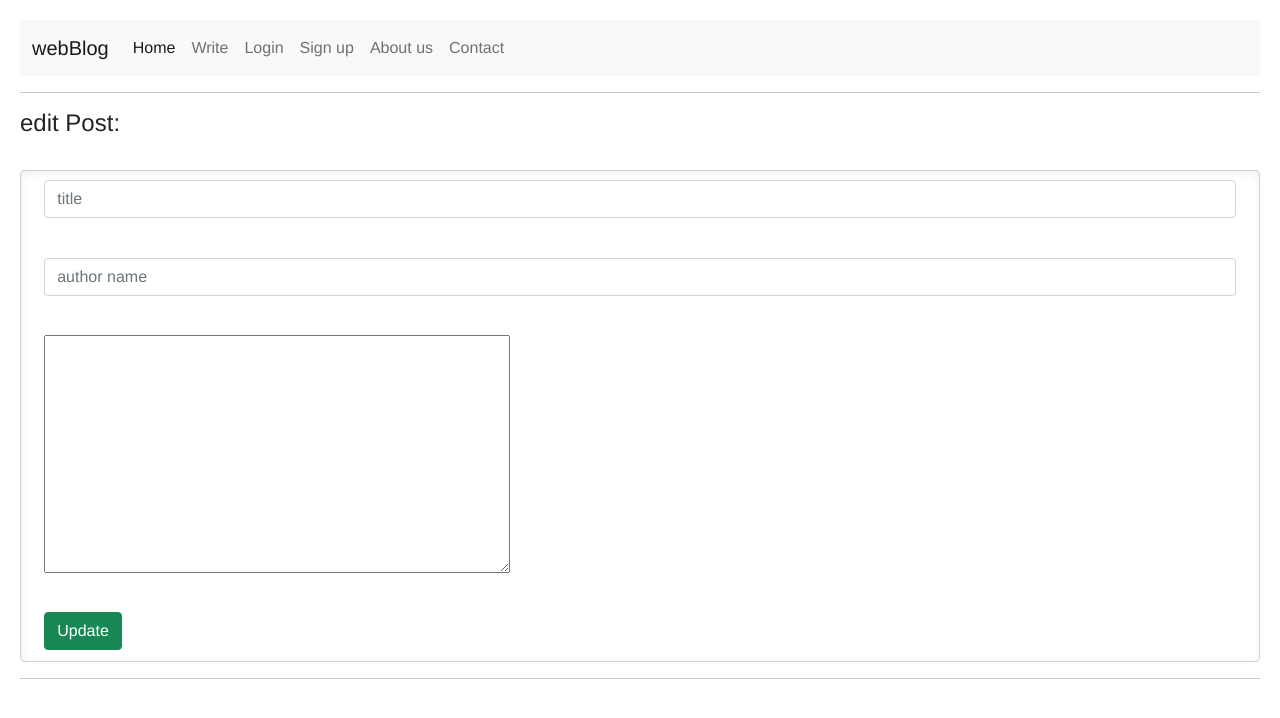
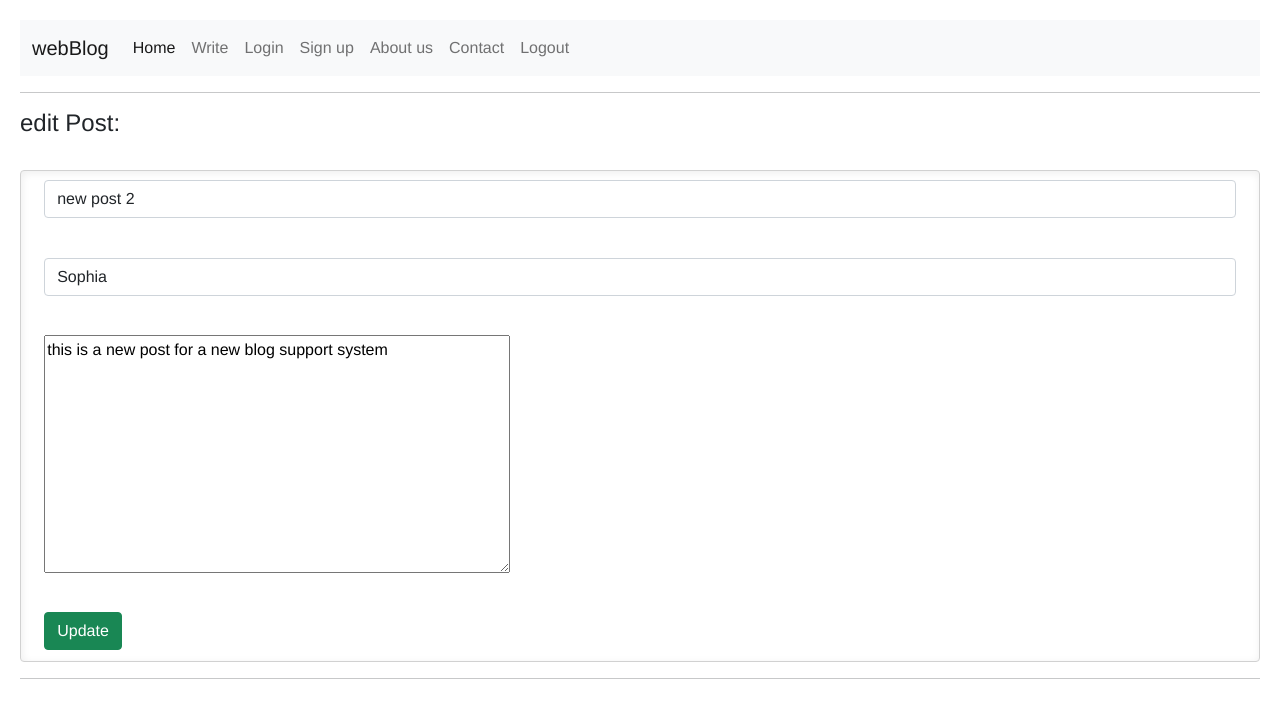
Before and after one commit to Chiefkufre/webBlog, a Flask app: page /write/edit/2 in a window 1280 px wide. Shown: the top 718 px of the page. Run offline with Flask 2, Linux system fonts and the light colour scheme; a user stored in the database is signed in; data comes from the database, SQL or seed files in the repository; both versions use the stored data as it was after the commit; some libraries are stand-ins or nearby versions.

Commit message:
miscellanous

```diff
--- a/blog/auth.py
+++ b/blog/auth.py
@@ -31,7 +31,7 @@ def login():
 @login_required
 def logout():
     logout_user()
-    return render_template(url_for('login.html'))
+    return redirect(url_for('auth.login'))
 
 
 @auth.route('/sign-up', methods=['GET','POST'])
--- a/blog/static/css/main.css
+++ b/blog/static/css/main.css
@@ -32,3 +32,7 @@ button a{
   color: #fff;
   text-decoration: none;
 }
+
+body h1{
+  color: green;
+}
--- a/blog/templates/base.html
+++ b/blog/templates/base.html
@@ -25,6 +25,7 @@
                   <a class="nav-link" href="/sign-up">Sign up</a>
                   <a class="nav-link" href="/about">About us</a>
                   <a class="nav-link" href="contact">Contact</a>
+                  <a class="nav-link" href="/logout">Logout</a>
                 </div>
               </div>
             </div>
--- a/blog/templates/edit.html
+++ b/blog/templates/edit.html
@@ -10,17 +10,17 @@
     <hr>
     <h4>edit Post:</h4>
         <br>
-        <form action='/posts' method='POST'>
+        <form  method='POST'>
             <div class="mb-3">
-                <input type='text' class="form-control" name='title' id='title' placeholder="title">
+                <input type='text' class="form-control" name='title' id='title' placeholder="title" value="{{ post.title }}">
             </div>
             <br>
             <div class="mb-3">
-                <input type='text' class="form-control" name='author' id='author' placeholder="author name">
+                <input type='text' class="form-control" name='author' id='author' placeholder="author name" value="{{ post.author }}" >
             <br>
             </div>
             <div class="mb-3">
-                <textarea name="content" id="content" cols="50" rows="10"></textarea>
+                <textarea name="content" id="content" cols="50" rows="10">{{ post.content }}</textarea>
             </div>
             <br>
             <div>
--- a/blog/templates/home.html
+++ b/blog/templates/home.html
@@ -11,7 +11,8 @@
     <br>
     {% for article in articles %}
         <h1>{{ article.title }}</h1>
-        <small>{{ article.author }}</small>
+        <small>By: {{ article.author }}</small>
+        <small>{{ article.date }}</small>
         <p>{{ article.content }}</p>
         {% endfor %}
         <hr>
```
Also changed, not shown: blog/database.db.
